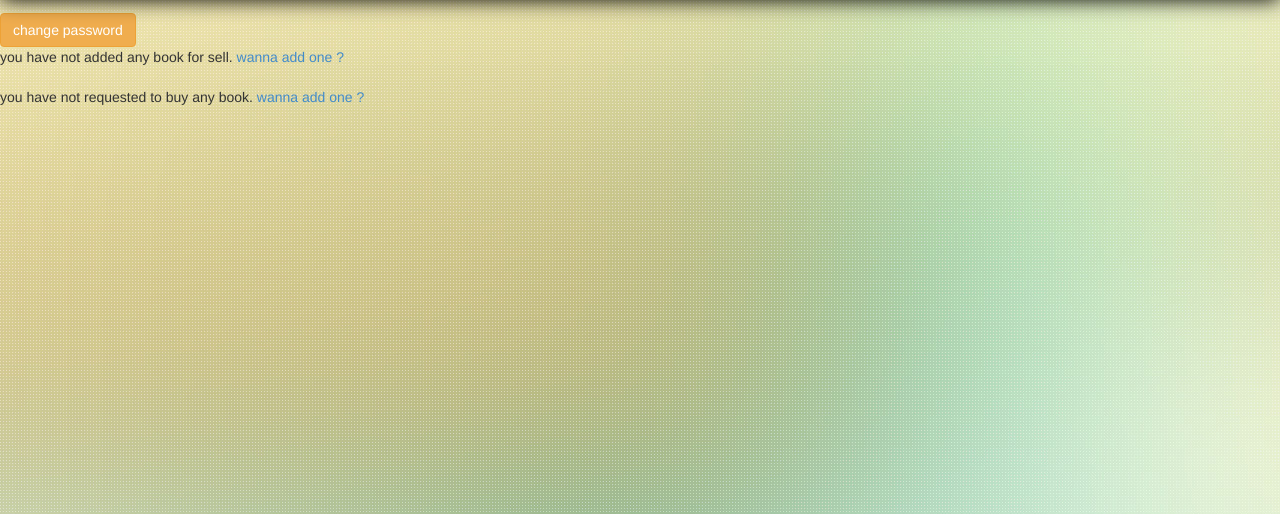
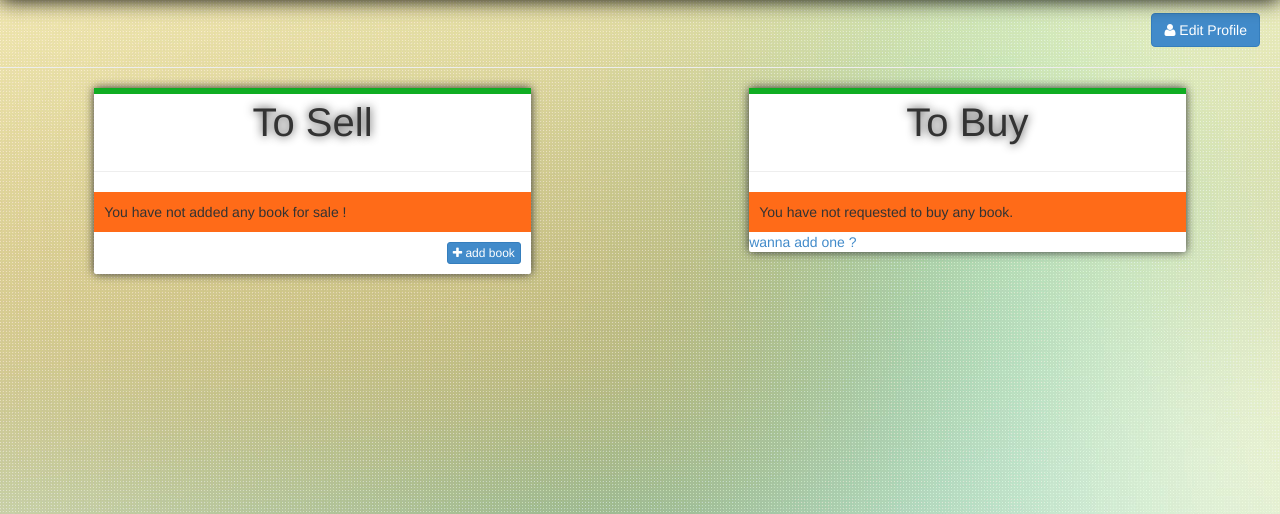
Before and after one commit to NebulaX/booksManiacs, a Django app: template website/booksManiacs/templates/booksManiacs/profile.html in a window 1280 px wide. Shown: the part 80-594 px from the top of the page. Run offline with Django 3.2, Linux system fonts and the light colour scheme; the template is opened without the code that fills it, so the values that code supplies are empty; parts of the project's set-up code (start-up, migrations or seed data) failed here and were passed over.

Commit message:
Adds user's buy sell profile design

```diff
--- a/website/booksManiacs/static/booksManiacs/css/profile.css
+++ b/website/booksManiacs/static/booksManiacs/css/profile.css
@@ -0,0 +1,65 @@
+.sellBuyWrap {
+	padding: 0px;
+	background: white;
+	border-radius: 2px;
+	box-shadow: 0px 0px 10px;
+	/*margin-left: 20px;*/
+}
+
+.sellBuyWrap ul {
+	list-style: none;
+	padding: 0px;
+}
+
+.sellBuyWrap li {
+	padding: 10px;
+}
+
+.sellBuyWrap ul li:nth-child(2n+1) {
+	background: rgb(201, 246, 246);
+}
+
+.sellBuyWrap ul li:nth-child(2n) {
+	background: rgb(186, 255, 165);
+}
+
+.sellBuyWrap li>a {
+	float: right;
+}
+
+.sellBuyTitle {
+	text-align: center;
+	border-style: solid;
+	border-width: 0px;
+	border-top-width: 6px;
+	border-color: rgb(15, 173, 34);
+	margin-top: 20pt;
+	margin-left: 30pt;
+	font-size: 30pt;
+	text-shadow: 0px 0px 10px;
+}
+
+#sellTitle {
+	margin: 0px;
+	/*float: right;*/
+}
+
+#buyTitle {
+	margin: 0px;
+	/*float: left;*/
+}
+
+.buySellWarn {
+	padding: 10px;
+	background: rgb(255, 107, 24);
+}
+
+#addBook {
+	float: right;
+	margin: 10px;
+}
+
+#editProfile {
+	text-align: right;
+	padding-right: 20px;
+}
--- a/website/booksManiacs/templates/booksManiacs/profile.html
+++ b/website/booksManiacs/templates/booksManiacs/profile.html
@@ -7,30 +7,55 @@
 	{% endblock %}
 
 	{% block container %}
-		<div id = "changePassword">
-			<a href="/booksManiacs/password/" class="btn btn-warning">change password</a>
+		<div id = "editProfile">
+			<a href="#" class="btn btn-primary"><i class = "fa fa-user"></i> Edit Profile</a>
+		</div>
+		<hr>
+
+		<div class="row">
+			<div id = "toSell" class="col-md-4 col-md-offset-1 sellBuyWrap">
+				<div class = "sellBuyTitle" id = "sellTitle">
+					To Sell
+				</div>
+				<hr>
+				<div id = "toSellContent">
+					{% if sellerOf %}
+						<ul>
+						{% for item in sellerOf %}
+							<li class="buySellItem">
+								{{ item.name }}
+								<a href="#" class="btn btn-danger btn-xs"><i class = "fa fa-minus-circle"></i> remove</a>
+							</li>
+						{% endfor %}
+						</ul>
+					{% else %}
+						<div class="buySellWarn">You have not added any book for sale !</div>
+					{% endif %}
+					<a href="/booksManiacs/sell/" class="btn btn-primary btn-xs" id = "addBook"><i class = "fa fa-plus"></i> add book</a>
+				</div>
+			</div>
+
+			<div id = "toBuy" class="col-md-4 col-md-offset-2 sellBuyWrap">
+				<div class = "sellBuyTitle" id = "buyTitle">
+					To Buy
+				</div>
+				<hr>
+				<div id = "toBuyContent">
+					{% if buyerOf %}
+						<ul>
+						{% for item in buyerOf %}
+							<li class="buySellItem">
+								{{ item.name }}
+								<a href="#" class="btn btn-danger btn-xs"><i class = "fa fa-minus-circle"></i> remove</a>
+							</li>
+						{% endfor %}
+						</ul>
+					{% else %}
+						<div class ="buySellWarn">You have not requested to buy any book.</div>
+						<a href="/booksManiacs/">wanna add one ?</a>
+					{% endif %}
+				</div>
+			</div>
 		</div>
 
-		{% if sellerOf %}
-			books you have added to sell:<br />
-			{% for item in sellerOf %}
-				{{ item.name }}
-				<a href="#">delete entry</a><br />
-			{% endfor %}
-		{% else %}
-			you have not added any book for sell.
-			<a href="/booksManiacs/sell/">wanna add one ?</a><br />
-		{% endif %}
-		<br />
-		{% if buyerOf %}
-			books you want to buy:<br />
-			{% for item in buyerOf %}
-				{{ item.name }}
-				<a href="#">delete entry</a><br />
-			{% endfor %}
-		{% else %}
-			you have not requested to buy any book.
-			<a href="/booksManiacs/">wanna add one ?</a><br />
-		{% endif %}
-
 	{% endblock %}
```
Also changed, not shown: website/database/booksManiacs.sqlite3.
